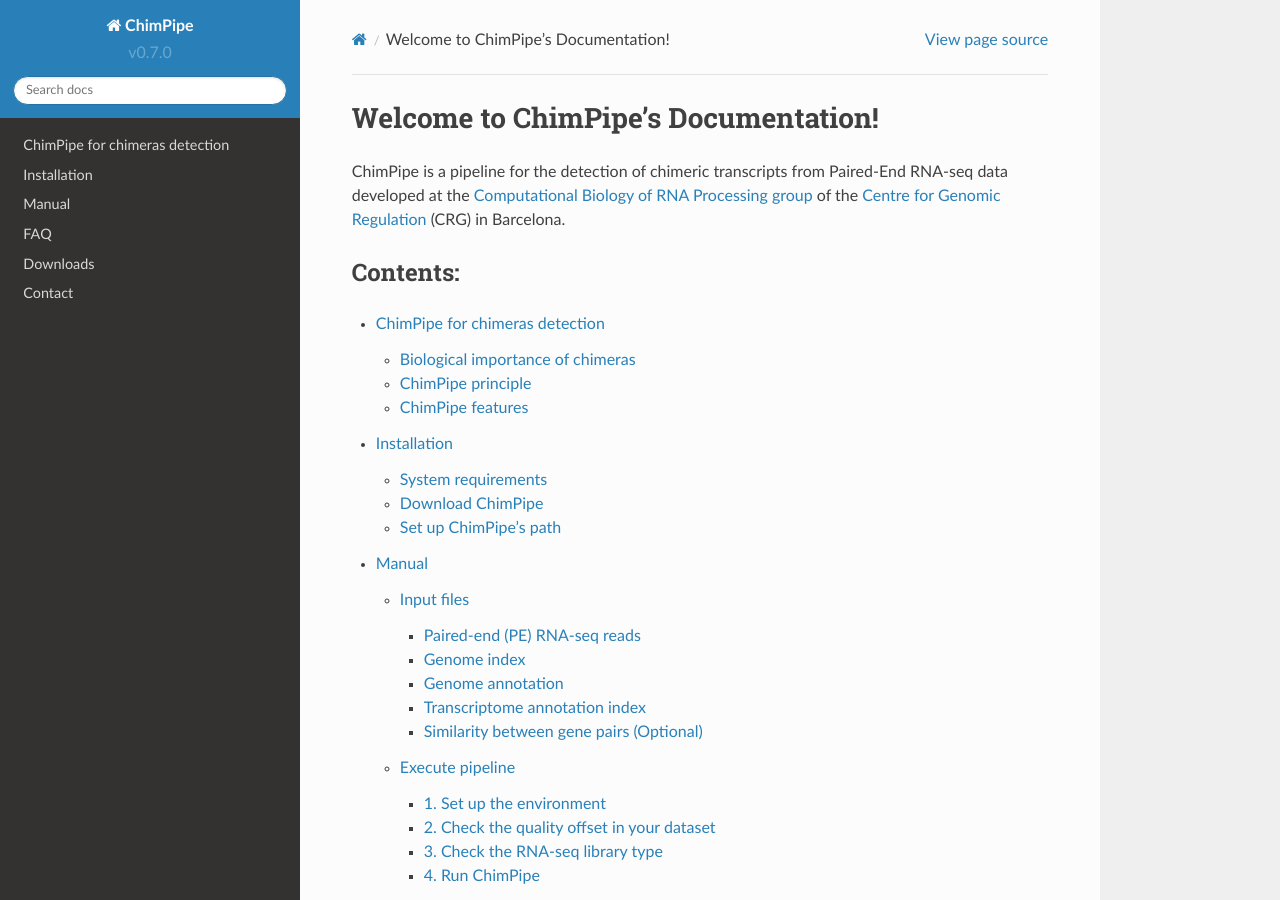
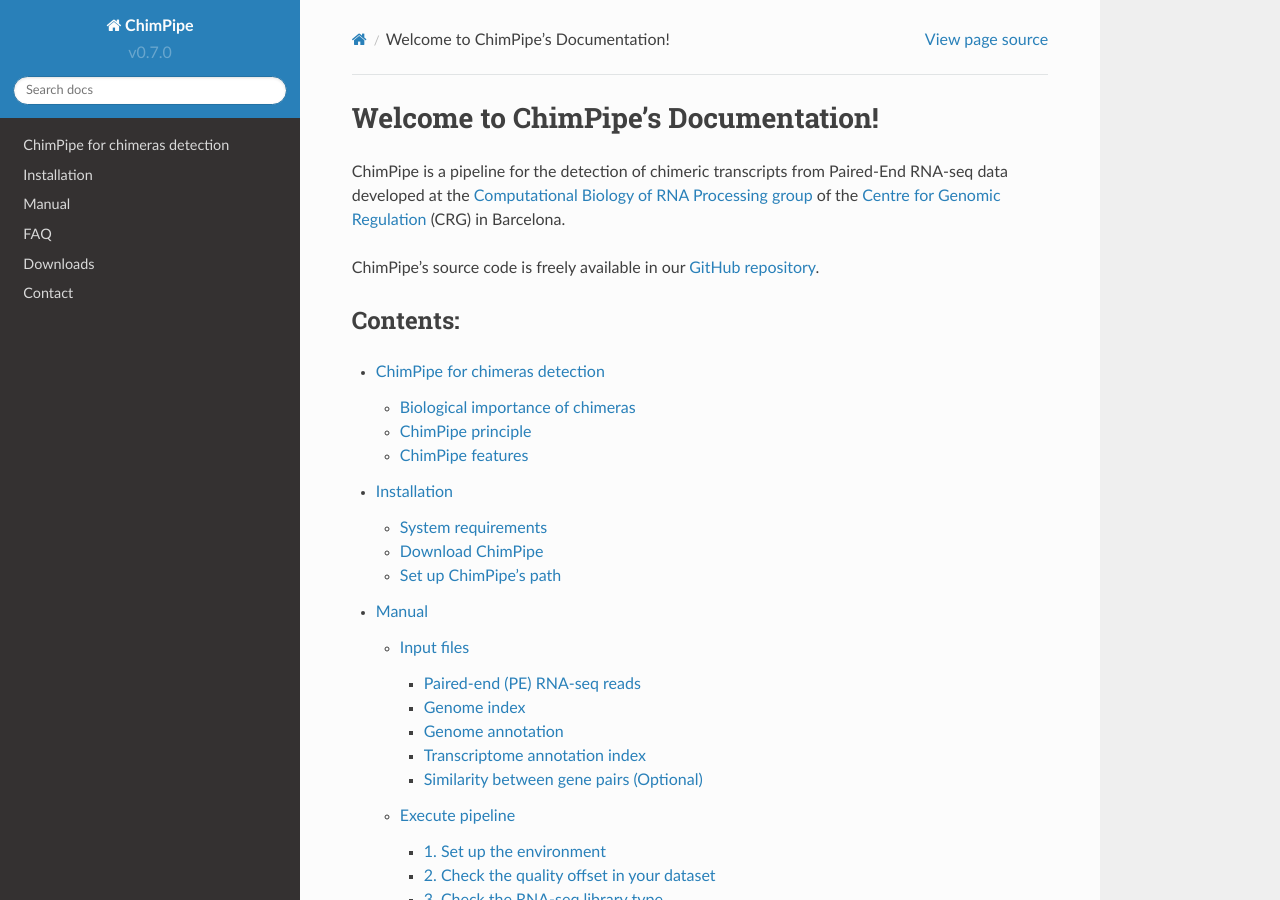
Before and after one commit to Chimera-tools/ChimPipe, a Sphinx documentation site: the page built from docs/source/index.rst, in a window 1280 px wide and 900 px high. Built offline with Sphinx 7.4.7 and the Read the Docs theme 2.0.0, drawn with Linux system fonts in a browser that asks for light colours; formulas are drawn with MathJax 3.

Commit message:
Documentation. Added link to GitHub in the mainpage

```diff
--- a/docs/source/index.rst
+++ b/docs/source/index.rst
@@ -9,8 +9,11 @@
 
 ChimPipe is a pipeline for the detection of chimeric transcripts from Paired-End RNA-seq data developed at the `Computational Biology of RNA Processing group`_ of the `Centre for Genomic Regulation`_ (CRG) in Barcelona.
 
+ChimPipe's source code is freely available in our `GitHub repository`_.
+
 .. _Computational Biology of RNA Processing group: http://www.crg.eu/en/programmes-groups/computational-biology-rna-processing
 .. _Centre for Genomic Regulation: http://www.crg.eu
+.. _GitHub repository: https://github.com/brguez/ChimPipe
 
 Contents:
 ~~~~~~~~~
```
